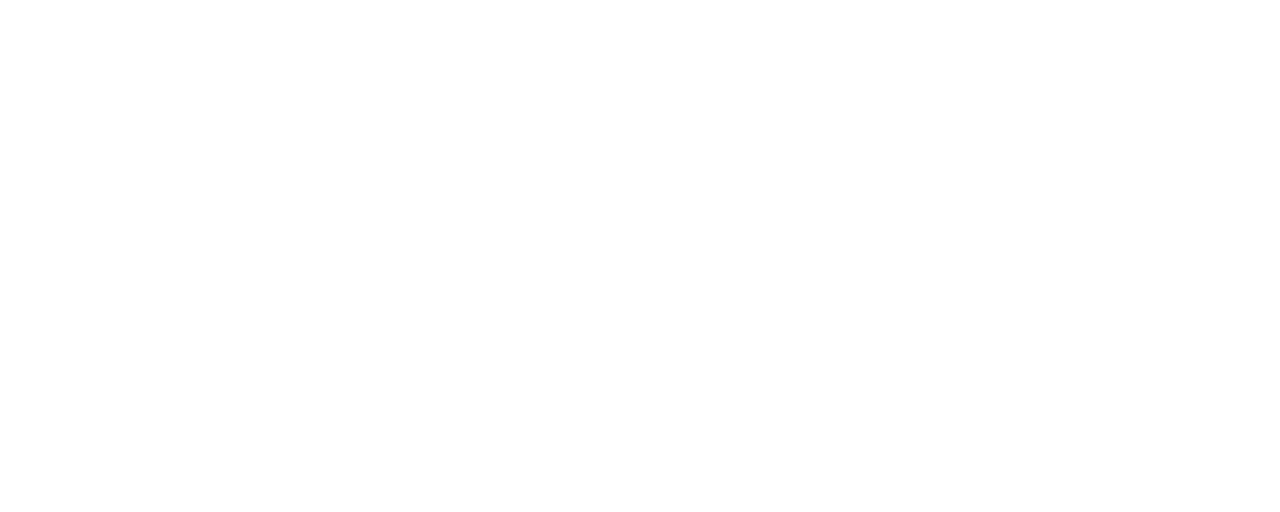
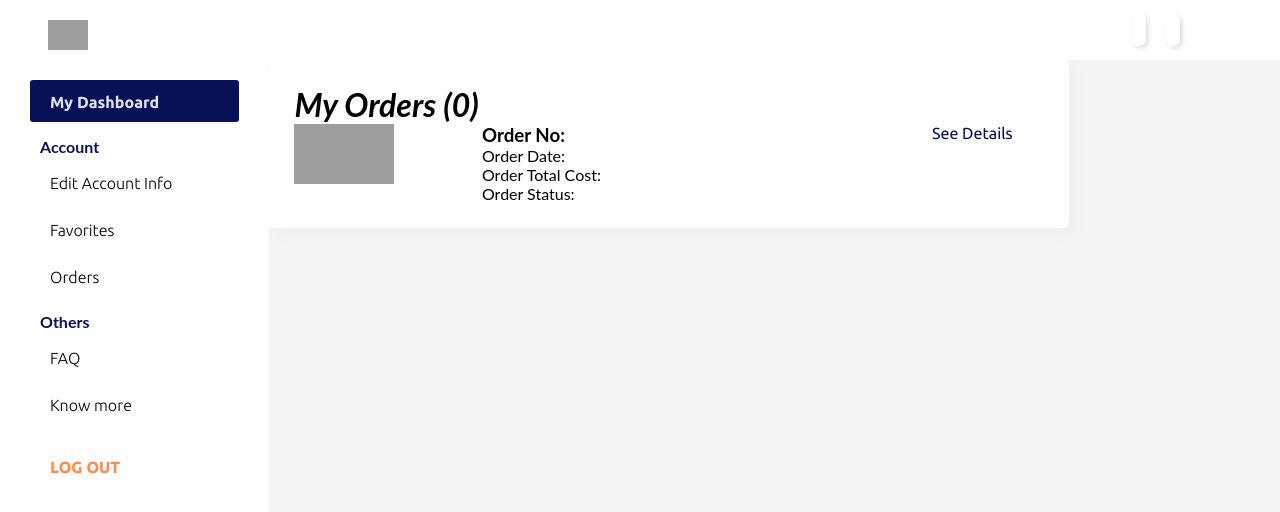
Before and after one commit to Hambrospecial/fitnesso-frontend-app, a React (Create React App) app: page /userdashboard/orders in a window 1280 px wide. Before the commit this address had no page. Shown: the top 512 px of the page. Built offline with nearby package versions, Linux system fonts and the light colour scheme; grey boxes are pictures that could not be loaded; a web font is replaced by a local one.

Commit message:
commit for successful route

```diff
--- a/package.json
+++ b/package.json
@@ -15,6 +15,7 @@
     "react-dev-utils": "^12.0.0",
     "react-dom": "^17.0.2",
     "react-icons": "^4.3.1",
+    "react-paginate": "^8.1.2",
     "react-responsive-carousel": "^3.2.22",
     "react-router-dom": "^6.2.1",
     "react-scripts": "5.0.0",
--- a/src/App.jsx
+++ b/src/App.jsx
@@ -1,22 +1,28 @@
 import React from "react";
-import {BrowserRouter as Router, Routes, Route,} from 'react-router-dom';
-import './app.css';
+import { BrowserRouter as Router, Routes, Route } from "react-router-dom";
+import "./app.css";
 import HomePage from "../src/HomePage";
-import Login from "../src/components/Login/Login"
+import Login from "../src/components/Login/Login";
 import UserDashboard from "./components/Main/Dashboard/UserDashboard";
+import Dashboard from "./components/Main/Dashboard/Dashboard";
+import Orders from "./components/Main/Dashboard/Orders/Orders";
+import UserFaves from "./components/Main/Dashboard/Favorites/UserFaves";
 function App() {
   return (
     <div className="app">
       <div className="section">
         <Router>
           <Routes>
-            <Route exact path="/" element={<HomePage/>}/>
-            <Route exact path="/login" element={ <Login/>} />
-            <Route exact path="/userdashboard" element={ <UserDashboard/>} />
+            <Route exact path="/" element={<HomePage />} />
+            <Route exact path="/login" element={<Login />} />
+            <Route exact path="/userdashboard" element={<UserDashboard />}>
+              <Route index element={<Dashboard />} />
+              <Route path="/userdashboard/orders" element={<Orders/>}/>
+              <Route path="/userdashboard/user-faves" element={<UserFaves/>}/>
+            </Route>
           </Routes>
-         </Router>
+        </Router>
       </div>
-
     </div>
   );
 }
--- a/src/components/Main/Dashboard/Dashboard.jsx
+++ b/src/components/Main/Dashboard/Dashboard.jsx
@@ -10,6 +10,7 @@
   const [isLoggedIn, setIsLoggedIn] = useState(token);
   const [peopledata, setPeopleData] = useState({});
   const [successful, setSuccessful] = useState(false);
+  const [address, setAddress] = useState({});
 
   useEffect((e) => {
     getUserInfo(e);
@@ -27,10 +28,11 @@
       setPeopleData(personInfoResponse.data);
       setSuccessful(false);
       // setPeopleData(personInfoResponse.data)
-      console.table(personInfoResponse);
+      // console.table(personInfoResponse);
       console.log(personInfoResponse.data);
+      setAddress(personInfoResponse.data.address);
 
-      localStorage.setItem("state", personInfoResponse.data.address.state);
+      // localStorage.setItem("state", personInfoResponse.data.address.state);
       // DONT FORGET TO delete "state" from localStorage
       // const details = personInfoResponse.data
     } catch (e) {
@@ -38,14 +40,14 @@
     }
   };
 
-  const personInfo = localStorage.getItem("person_info");
+  // const personInfo = localStorage.getItem("person_info");
   return (
     <div id={peopledata.id}>
     <div className="users__dashboard__main__title">
-      <img src="`${peopledata.image}`" alt="" />
+      <img src={`${peopledata.image}`} alt={`${peopledata.image}`} />
       <div className="users__dashboard__main__greeting">
         <h1>{peopledata.username}</h1>
-        <p>Welcome to your account dashboard</p>
+        <p>Welcome to your account dashboard {`${peopledata.firstName} ${peopledata.lastName}`}</p>
       </div>
     </div>
     <div className="users__dashboard__charts">
@@ -60,8 +62,8 @@
         <br />
         <div className="users__dashboard__charts__left__info">
           <div>
+            <p>{`${peopledata.firstName} ${peopledata.lastName}`}</p>
             <p>{peopledata.email}</p>
-            <p>{`${peopledata.firstName} ${peopledata.lastName}`}</p>
             <p>{peopledata.phoneNumber}</p>
           </div>
           <a href="#">
@@ -73,15 +75,15 @@
         <div className="users__dashboard__charts__left__title">
           <div>
             <h1>Address & shipping details</h1>
-            <p>{peopledata.address.state}</p>
+            <p>{address.state}</p>
           </div>
           <i className="fa fa-truck" aria-hidden="true"></i>
         </div>
         <br />
         <div className="users__dashboard__charts__left__info">
           <div>
-            <p>{peopledata.address.streetDetail}</p>
-            <p>{peopledata.address.city}</p>
+            <p>{address.streetDetail}</p>
+            <p>{address.city}</p>
           </div>
           <a href="#">
             <i className="fa fa-pencil" aria-hidden="true"></i>
--- a/src/components/Main/Dashboard/Favorites/Favorites.css
+++ b/src/components/Main/Dashboard/Favorites/Favorites.css
@@ -27,8 +27,8 @@
 }
 
 .fave-container img {
-  max-width: 154px;
-  max-height: 154px;
+  width: 104px;
+  height: 104px;
   padding: 10px 10px;
 }
 
@@ -37,6 +37,12 @@
   display: flex;
   flex-direction: column;
   justify-content: space-between;
+}
+
+.fave-info > h5 {
+  text-overflow: ellipsis;
+  /* white-space: nowrap; */
+  overflow: hidden;
 }
 
 .fave-to-cart {
--- a/src/components/Main/Dashboard/Favorites/UserFaves.jsx
+++ b/src/components/Main/Dashboard/Favorites/UserFaves.jsx
@@ -3,10 +3,10 @@
 import ReactPaginate from "react-paginate";
 
 const UserFaves = () => {
-  const [product, setProduct] = useState([]);
+  const [products, setProducts] = useState([]);
   const [isLoading, setIsLoaing] = useState(false);
   const [offset, setOffset] = useState(0);
-  const [currentPage, setCurrentPage] = useState(1);
+  const [total, setTotal] = useState(0);
   const [pageCount, setPageCount] = useState(0);
   const [pageLimit] = useState(5);
 
@@ -14,8 +14,9 @@
       const fetchData = async () => {
           const response = await fetch("https://fakestoreapi.com/products")
           const faveData = await response.json();
+          setTotal(faveData.length);
           setPageCount(Math.ceil(faveData.length/pageLimit));
-          setProduct(faveData.slice(offset, offset+pageLimit))
+          setProducts(faveData.slice(offset, offset+pageLimit))
           setIsLoaing(true);
       }
     fetchData();
@@ -29,11 +30,14 @@
   return (
     <div>
       <div className="fave-container">
+        <header className="db-component-header">
+          <h1>My Favourites ({total}) </h1>
+        </header>
         {isLoading ? (
           <div className="faves-container">
-            {product.map((data, key) => {
+            {products.map((data, key) => {
               return (
-                <div className="o">
+                <div className="fave-holder">
                   <div className="fave-details" key={key}>
                     <img src={`${data.image}`} alt="Image loading" />
                     <div className="fave-info">
--- a/src/components/Main/Dashboard/Orders/Orders.jsx
+++ b/src/components/Main/Dashboard/Orders/Orders.jsx
@@ -1,10 +1,20 @@
-import React from "react";
+import React, { useCallback, useEffect, useState } from "react";
 // import "../UserDashboard.css";
 import './Orders.css'
 
 const Orders = () => {
+  const [orders, setOrders] = useState([]);
+  const [isLoading, setIsLoaing] = useState(false);
+  const [offset, setOffset] = useState(0);
+  const [total, setTotal] = useState(0);
+  const [pageCount, setPageCount] = useState(0);
+  const [pageLimit] = useState(5);
+
   return (
     <div className="order-container">
+      <header className="db-component-header">
+          <h1>My Orders ({total}) </h1>
+        </header>
       <article className="order-article">
         <div className="order-details">
             <img src="#" alt="Product Image Loading" />
--- a/src/components/Main/Dashboard/UserDashboard.css
+++ b/src/components/Main/Dashboard/UserDashboard.css
@@ -118,6 +118,10 @@
 .users__dashboard__main__container {
   padding: 20px 35px;
 }
+.db-component-header{
+  font-weight: lighter;
+  font-style: italic;
+}
 .users__dashboard__main__title {
   display: flex;
   align-items: center;
@@ -135,7 +139,7 @@
   margin-bottom: 5px;
 }
 .users__dashboard__main__greeting > p {
-  font-size: 14px;
+  font-size: 24px;
   font-weight: 700;
   color: #a5aaad;
 }
--- a/src/components/Main/Dashboard/UserDashboard.jsx
+++ b/src/components/Main/Dashboard/UserDashboard.jsx
@@ -1,4 +1,5 @@
 import React, {useState} from 'react';
+import {Route, Link, Outlet } from 'react-router-dom';
 import Dashboard from './Dashboard';
 import './UserDashboard.css';
 
@@ -61,28 +62,20 @@
       <div className="users__dashboard__sidebar__menu">
         <div className="users__dashboard__sidebar__link active_menu_link">
           <i className="fa fa-home"></i>
-          <a href="/">My Dashboard</a>
+          <a href="/userdashboard">My Dashboard</a>
         </div>
         <h2>Account</h2>
         <div className="users__dashboard__sidebar__link">
           <i className="fa fa-user" aria-hidden="true"></i>
-          <a href="#">My Account Info</a>
+          <a href="#">Edit Account Info</a>
         </div>
         <div className="users__dashboard__sidebar__link">
           <i className="fa fa-heart"></i>
-          <a href="#">Favorites</a>
-        </div>
-        <div className="users__dashboard__sidebar__link">
-          <i className="fa fa-envelope"></i>
-          <a href="#">Inbox</a>
-        </div>
-        <div className="users__dashboard__sidebar__link">
-          <i className="fa fa-archive"></i>
-          <a href="#">Pending orders</a>
+          <a href="/userdashboard/user-faves">Favorites</a>
         </div>
         <div className="users__dashboard__sidebar__link">
           <i className="fa fa-handshake"></i>
-          <a href="#">Orders</a>
+          <a href="/userdashboard/orders">Orders</a>
         </div>
         <h2>Others</h2>
         <div className="users__dashboard__sidebar__link">
@@ -103,7 +96,8 @@
       </div>
     </div>
     <main>
-        <Dashboard/>
+        {/* <Dashboard/> */}
+        <Outlet/>
     </main>
   </div>
   </>
```
Also changed, not shown: 2 other files (tests, documents, lock files or other folders).
